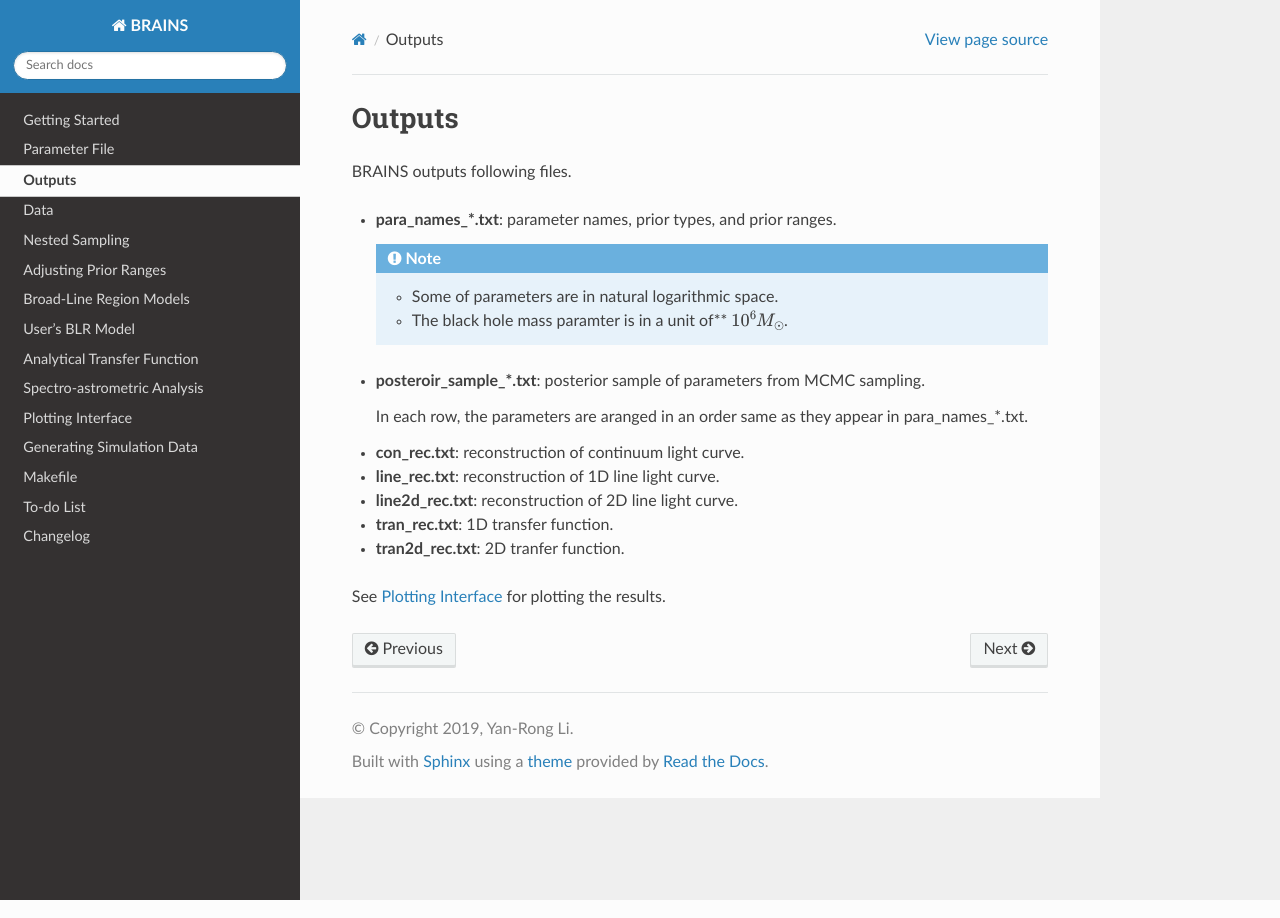
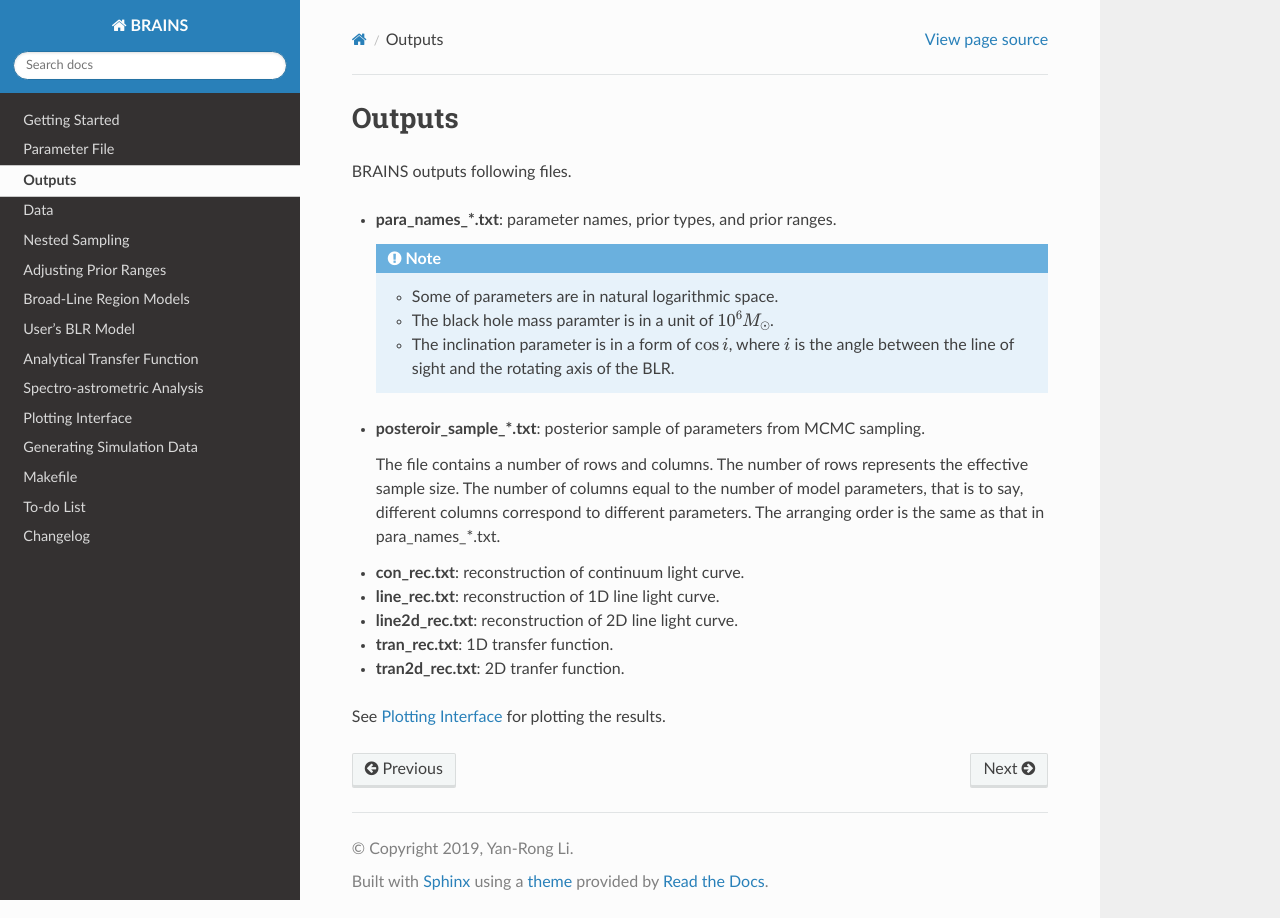
Before and after one commit to LiyrAstroph/BRAINS, a Sphinx documentation site: the page built from docs/output.rst, in a window 1280 px wide. Built offline with Sphinx 7.4.7 and the Read the Docs theme 2.0.0, drawn with Linux system fonts in a browser that asks for light colours.

Commit message:
creat v0.1.9.

```diff
--- a/HISTORY.rst
+++ b/HISTORY.rst
@@ -1,4 +1,9 @@
 .. :changelog:
+
+0.1.9 (2024-03-06)
+++++++++++++++++++
+
+- add line profile fitting
 
 0.1.8 (2024-02-18)
 ++++++++++++++++++
--- a/docs/output.rst
+++ b/docs/output.rst
@@ -10,13 +10,18 @@ BRAINS outputs following files.
   .. note::
 
     * Some of parameters are in natural logarithmic space.
-    * The black hole mass paramter is in a unit of** :math:`10^6M_\odot`.
+    * The black hole mass paramter is in a unit of :math:`10^6M_\odot`.
+    * The inclination parameter is in a form of :math:`\cos i`, where :math:`i` is the angle
+      between the line of sight and the rotating axis of the BLR.
 
 
 - **posteroir_sample_*.txt**:
   posterior sample of parameters from MCMC sampling.
 
-  In each row, the parameters are aranged in an order same as they appear in para_names_*.txt.
+  The file contains a number of rows and columns. The number of rows represents the effective
+  sample size. The number of columns equal to the number of model parameters, that is to say,
+  different columns correspond to different parameters. The arranging order is the same as
+  that in para_names_*.txt.
 
 - **con_rec.txt**: reconstruction of continuum light curve.
 
```
Also changed, not shown: docs/getting_started.rst (+11 -5 lines), 1 other file.
